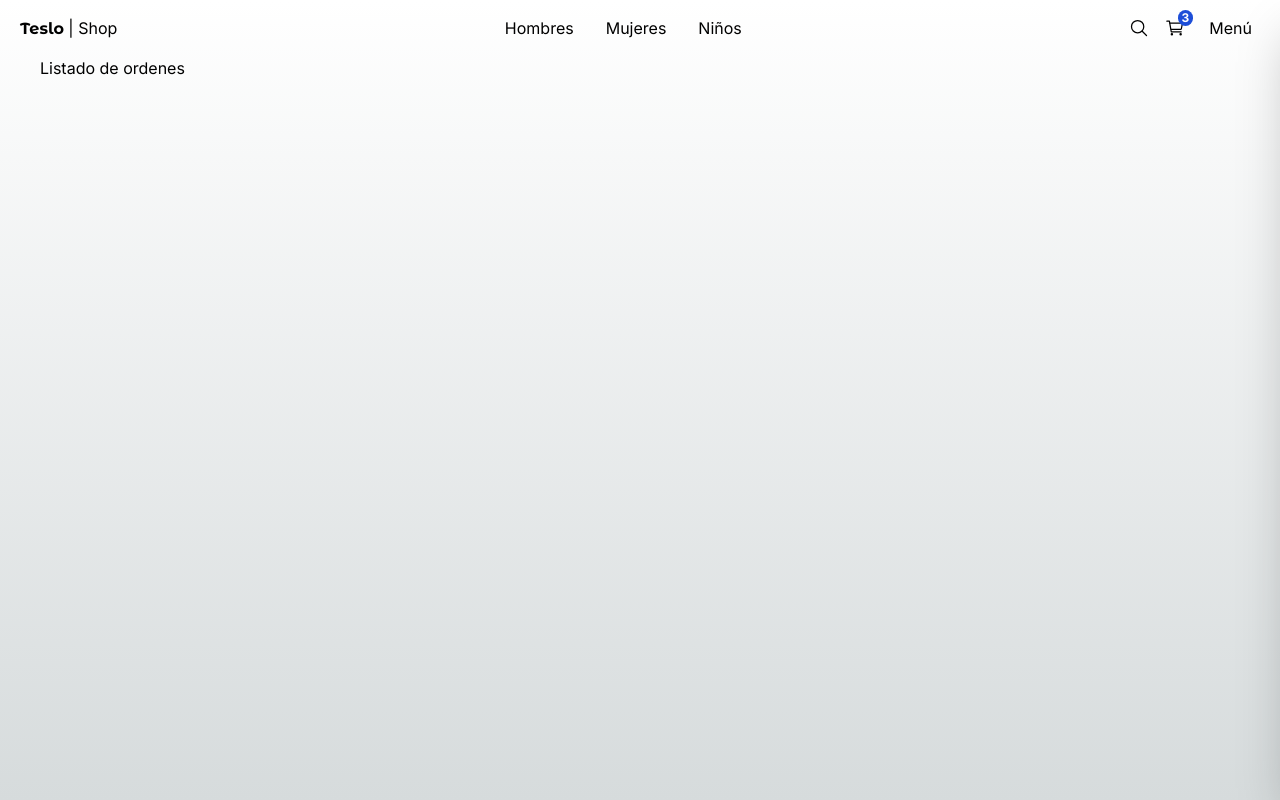
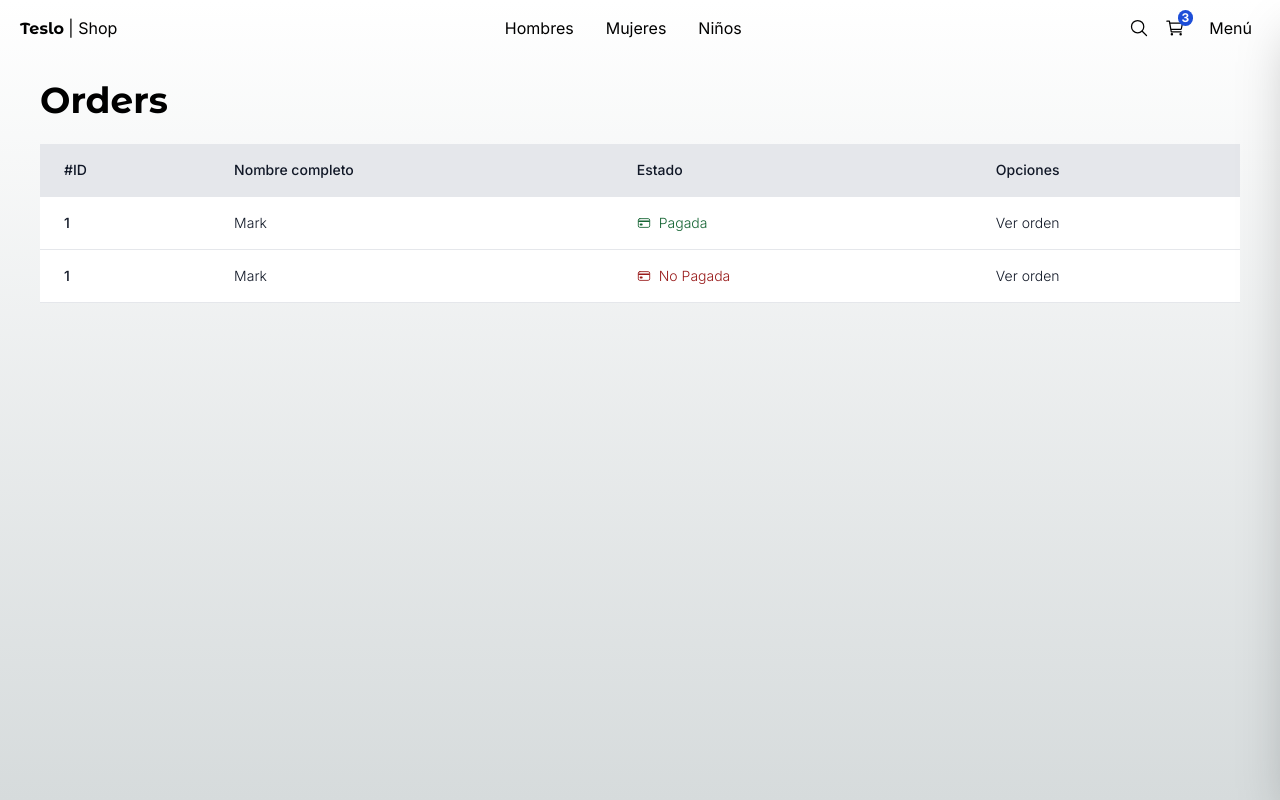
Before and after one commit to pjimenez11/teslo-shop, a Next.js app: page /orders in a window 1280 px wide. Built offline with nearby package versions, Linux system fonts and the light colour scheme.

Commit message:
Agregado de tabla de órdenes en la página de órdenes

```diff
--- a/src/app/(shop)/orders/page.tsx
+++ b/src/app/(shop)/orders/page.tsx
@@ -1,7 +1,82 @@
+import { Title } from "@/components";
+
+import Link from "next/link";
+import { IoCardOutline } from "react-icons/io5";
+
 export default function OrdersPage() {
   return (
-    <div>
-      <h1>Listado de ordenes</h1>
-    </div>
+    <>
+      <Title title="Orders" />
+
+      <div className="mb-10">
+        <table className="min-w-full">
+          <thead className="bg-gray-200 border-b">
+            <tr>
+              <th
+                scope="col"
+                className="text-sm font-medium text-gray-900 px-6 py-4 text-left"
+              >
+                #ID
+              </th>
+              <th
+                scope="col"
+                className="text-sm font-medium text-gray-900 px-6 py-4 text-left"
+              >
+                Nombre completo
+              </th>
+              <th
+                scope="col"
+                className="text-sm font-medium text-gray-900 px-6 py-4 text-left"
+              >
+                Estado
+              </th>
+              <th
+                scope="col"
+                className="text-sm font-medium text-gray-900 px-6 py-4 text-left"
+              >
+                Opciones
+              </th>
+            </tr>
+          </thead>
+          <tbody>
+            <tr className="bg-white border-b transition duration-300 ease-in-out hover:bg-gray-100">
+              <td className="px-6 py-4 whitespace-nowrap text-sm font-medium text-gray-900">
+                1
+              </td>
+              <td className="text-sm text-gray-900 font-light px-6 py-4 whitespace-nowrap">
+                Mark
+              </td>
+              <td className="flex items-center text-sm  text-gray-900 font-light px-6 py-4 whitespace-nowrap">
+                <IoCardOutline className="text-green-800" />
+                <span className="mx-2 text-green-800">Pagada</span>
+              </td>
+              <td className="text-sm text-gray-900 font-light px-6 ">
+                <Link href="/orders/123" className="hover:underline">
+                  Ver orden
+                </Link>
+              </td>
+            </tr>
+
+            <tr className="bg-white border-b transition duration-300 ease-in-out hover:bg-gray-100">
+              <td className="px-6 py-4 whitespace-nowrap text-sm font-medium text-gray-900">
+                1
+              </td>
+              <td className="text-sm text-gray-900 font-light px-6 py-4 whitespace-nowrap">
+                Mark
+              </td>
+              <td className="flex items-center text-sm  text-gray-900 font-light px-6 py-4 whitespace-nowrap">
+                <IoCardOutline className="text-red-800" />
+                <span className="mx-2 text-red-800">No Pagada</span>
+              </td>
+              <td className="text-sm text-gray-900 font-light px-6 ">
+                <Link href="/orders/123" className="hover:underline">
+                  Ver orden
+                </Link>
+              </td>
+            </tr>
+          </tbody>
+        </table>
+      </div>
+    </>
   );
 }
```
